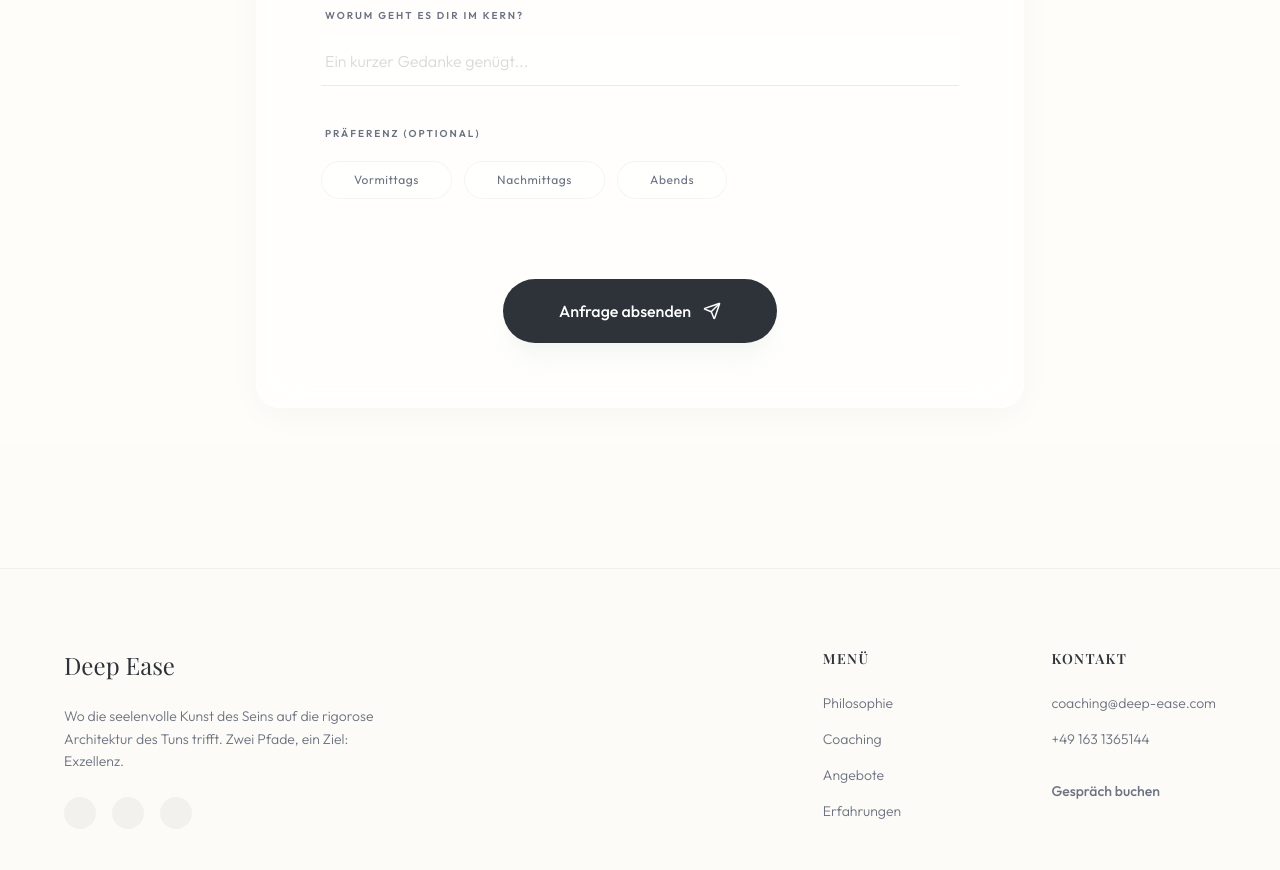
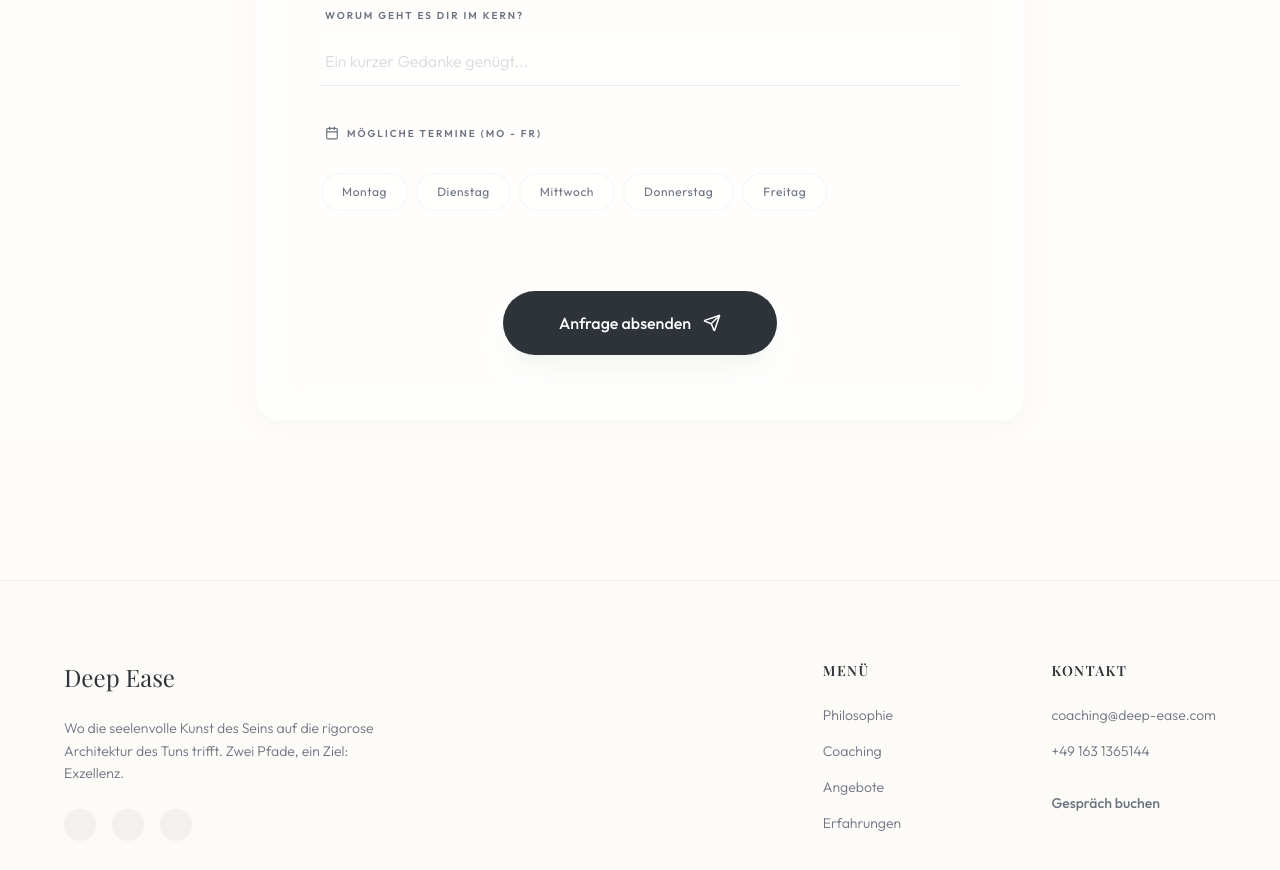
Before and after one commit to coaching-deep-ease/Deep-Ease-Website, a React (Vite) app: page / in a window 1280 px wide. Shown: the part 5400-6270 px from the top of the page. Built offline with nearby package versions, Linux system fonts and the light colour scheme; a web font is replaced by a local one.

Commit message:
feat(ContactForm): Add availability selection
Integrates a new availability selection component into the contact form. Users can now select preferred days and times for coaching sessions. This enhances the user experience by allowing for more specific appointment scheduling.

```diff
--- a/components/ContactForm.tsx
+++ b/components/ContactForm.tsx
@@ -1,5 +1,5 @@
 import React, { useState } from 'react';
-import { Send, CheckCircle } from 'lucide-react';
+import { Send, CheckCircle, Calendar, Clock } from 'lucide-react';
 
 const ContactForm: React.FC = () => {
   const [isSubmitted, setIsSubmitted] = useState(false);
@@ -7,27 +7,69 @@ const ContactForm: React.FC = () => {
     name: '',
     email: '',
     concern: '',
-    preference: ''
   });
+
+  // Verfügbarkeits-Struktur: { 'Montag': ['10:00', '11:00'], ... }
+  const [availability, setAvailability] = useState<Record<string, string[]>>({});
+
+  const days = ['Montag', 'Dienstag', 'Mittwoch', 'Donnerstag', 'Freitag'];
+  const hours = ['10:00', '11:00', '12:00', '13:00', '14:00', '15:00', '16:00', '17:00', '18:00'];
+
+  const toggleDay = (day: string) => {
+    setAvailability(prev => {
+      const newAvail = { ...prev };
+      if (newAvail[day]) {
+        delete newAvail[day];
+      } else {
+        newAvail[day] = [];
+      }
+      return newAvail;
+    });
+  };
+
+  const toggleTime = (day: string, time: string) => {
+    setAvailability(prev => {
+      const dayTimes = prev[day] || [];
+      const newDayTimes = dayTimes.includes(time)
+        ? dayTimes.filter(t => t !== time)
+        : [...dayTimes, time];
+
+      return {
+        ...prev,
+        [day]: newDayTimes
+      };
+    });
+  };
 
   const handleSubmit = (e: React.FormEvent) => {
     e.preventDefault();
 
-    // Das ist die Logik, die die Daten an Netlify sendet
+    // Verfügbarkeit in lesbaren String umwandeln für Netlify
+    // Added type assertion to Object.entries to fix 'unknown' type error for times on lines 49 and 50
+    const availabilityString = (Object.entries(availability) as [string, string[]][])
+      .filter(([_, times]) => times.length > 0)
+      .map(([day, times]) => `${day}: ${times.join(', ')}`)
+      .join(' | ');
+
     const encode = (data: any) => {
       return Object.keys(data)
         .map(key => encodeURIComponent(key) + "=" + encodeURIComponent(data[key]))
         .join("&");
     };
 
+    const submissionData = {
+      ...formData,
+      "form-name": "contact",
+      "availability": availabilityString || "Keine Präferenz angegeben"
+    };
+
     fetch("/", {
       method: "POST",
       headers: { "Content-Type": "application/x-www-form-urlencoded" },
-      body: encode({ "form-name": "contact", ...formData })
+      body: encode(submissionData)
     })
       .then(() => {
         setIsSubmitted(true);
-        console.log('Anfrage erfolgreich gesendet');
       })
       .catch(error => alert("Fehler beim Senden: " + error));
   };
@@ -61,14 +103,12 @@ const ContactForm: React.FC = () => {
         </div>
 
         <div className="glass-panel rounded-3xl p-8 md:p-16 border border-white/60 shadow-xl shadow-black/[0.02]">
-          {/* Hier wurden die Attribute name und data-netlify hinzugefügt */}
           <form
             onSubmit={handleSubmit}
             name="contact"
             data-netlify="true"
             className="space-y-10"
           >
-            {/* Wichtig für Netlify Bot-Erkennung */}
             <input type="hidden" name="form-name" value="contact" />
 
             <div className="grid md:grid-cols-2 gap-10">
@@ -111,23 +151,55 @@ const ContactForm: React.FC = () => {
               />
             </div>
 
-            <div className="space-y-5">
-              <label className="text-[10px] uppercase tracking-[0.2em] text-organic-textLight font-semibold ml-1 block">Präferenz (Optional)</label>
-              <input type="hidden" name="preference" value={formData.preference} />
-              <div className="flex flex-wrap gap-3">
-                {['Vormittags', 'Nachmittags', 'Abends'].map((pref) => (
+            {/* Termin-Sektion */}
+            <div className="space-y-8">
+              <div className="flex items-center gap-2 ml-1">
+                <Calendar size={14} className="text-organic-textLight" />
+                <label className="text-[10px] uppercase tracking-[0.2em] text-organic-textLight font-semibold">Mögliche Termine (Mo - Fr)</label>
+              </div>
+
+              <div className="flex flex-wrap gap-2">
+                {days.map((day) => (
                   <button
-                    key={pref}
+                    key={day}
                     type="button"
-                    onClick={() => setFormData({...formData, preference: pref})}
-                    className={`px-8 py-2.5 rounded-full text-xs tracking-wider transition-all duration-300 border ${
-                      formData.preference === pref
-                      ? 'bg-organic-charcoal text-white border-organic-charcoal shadow-lg shadow-black/5'
+                    onClick={() => toggleDay(day)}
+                    className={`px-5 py-2.5 rounded-full text-xs tracking-wider transition-all duration-300 border ${
+                      availability[day] !== undefined
+                      ? 'bg-organic-charcoal text-white border-organic-charcoal'
                       : 'bg-white/50 border-organic-charcoal/5 text-organic-textLight hover:border-organic-charcoal/20'
                     }`}
                   >
-                    {pref}
+                    {day}
                   </button>
+                ))}
+              </div>
+
+              {/* Zeit-Slots für ausgewählte Tage */}
+              <div className="space-y-6">
+                {days.map((day) => availability[day] !== undefined && (
+                  <div key={`${day}-times`} className="animate-slide-up bg-white/30 rounded-2xl p-6 border border-white/40 shadow-sm">
+                    <div className="flex items-center gap-2 mb-4">
+                      <Clock size={12} className="text-organic-textLight" />
+                      <span className="text-[10px] uppercase tracking-[0.1em] text-organic-text font-medium">{day}s Uhrzeiten:</span>
+                    </div>
+                    <div className="grid grid-cols-3 sm:grid-cols-5 md:grid-cols-9 gap-2">
+                      {hours.map((hour) => (
+                        <button
+                          key={`${day}-${hour}`}
+                          type="button"
+                          onClick={() => toggleTime(day, hour)}
+                          className={`py-2 rounded-lg text-[10px] font-medium transition-all duration-200 border ${
+                            availability[day]?.includes(hour)
+                            ? 'bg-organic-sageDark text-white border-organic-sageDark shadow-sm'
+                            : 'bg-white/60 border-black/5 text-organic-textLight hover:bg-white'
+                          }`}
+                        >
+                          {hour}
+                        </button>
+                      ))}
+                    </div>
+                  </div>
                 ))}
               </div>
             </div>
```
